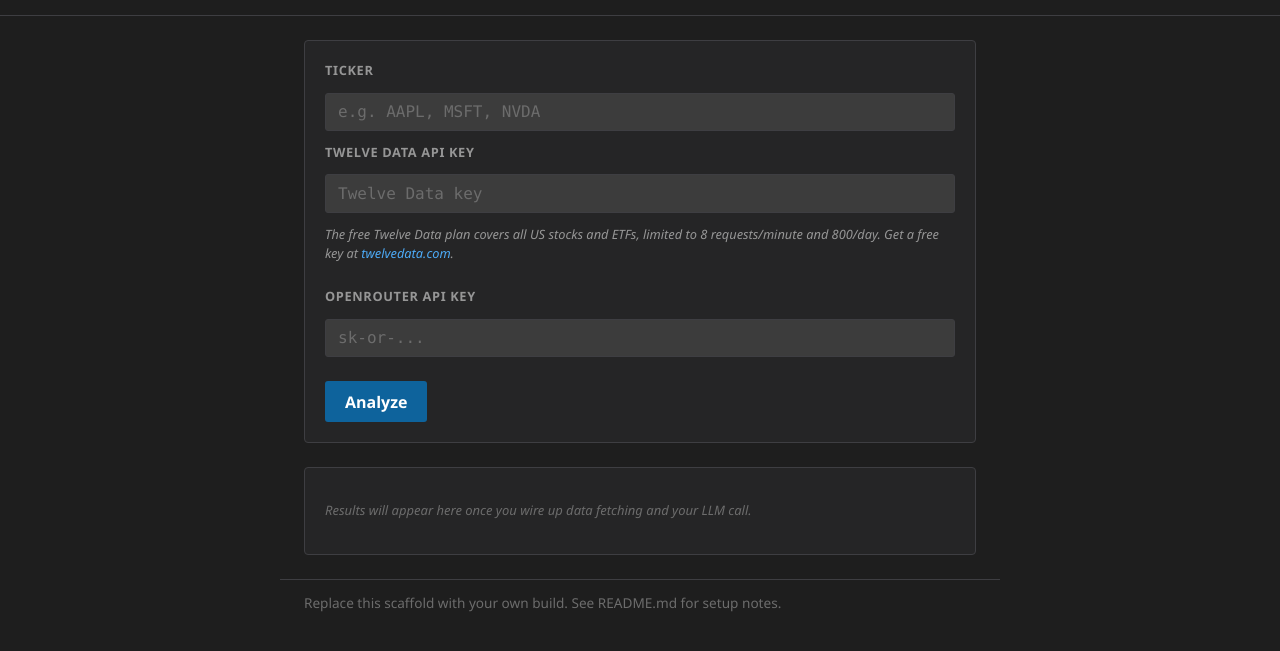
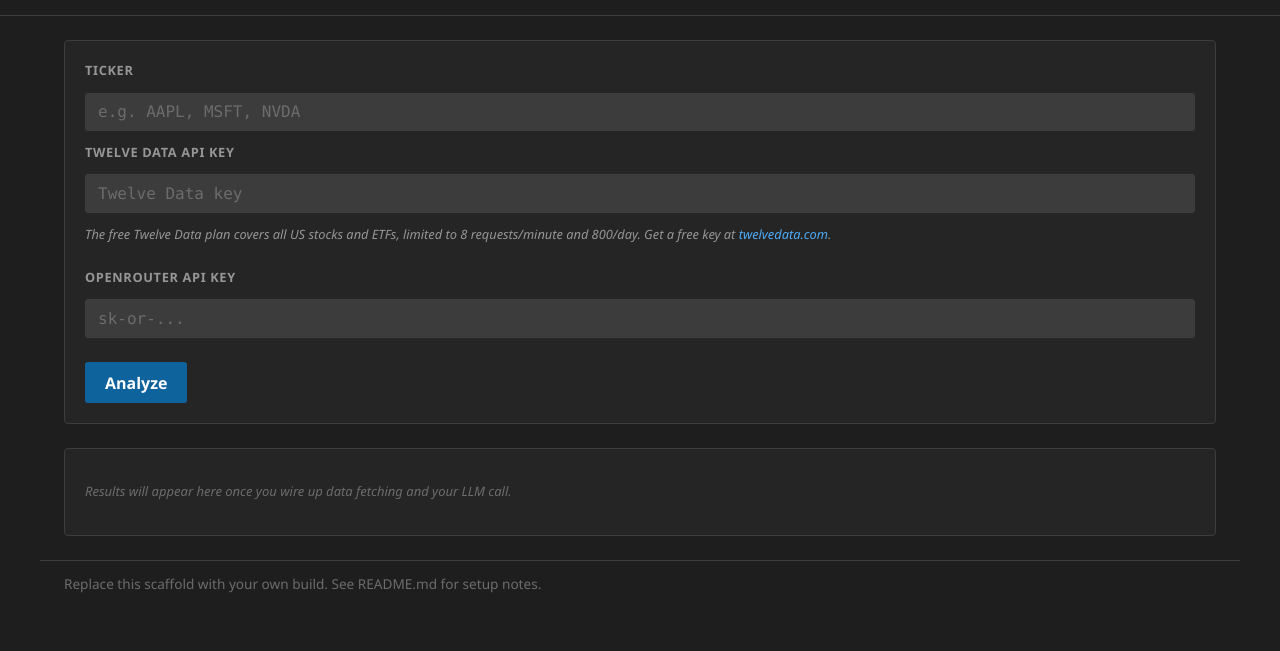
Before and after one commit to XaverKlemenschits/vienna-genai-spa, a website built with Vite: page index.html in a window 1280 px wide. Shown: the part 85-736 px from the top of the page. Built offline with nearby package versions, Linux system fonts and the light colour scheme.

Commit message:
Increased content width

```diff
--- a/style.css
+++ b/style.css
@@ -47,7 +47,7 @@ body {
 }
 
 .app-main {
-  max-width: 720px;
+  max-width: 1200px;
   margin: 0 auto;
   padding: 1.5rem;
   display: grid;
@@ -147,7 +147,7 @@ button:focus {
 }
 
 .app-footer {
-  max-width: 720px;
+  max-width: 1200px;
   margin: 0 auto;
   padding: 0 1.5rem 2rem;
   font-size: 0.85rem;
```
